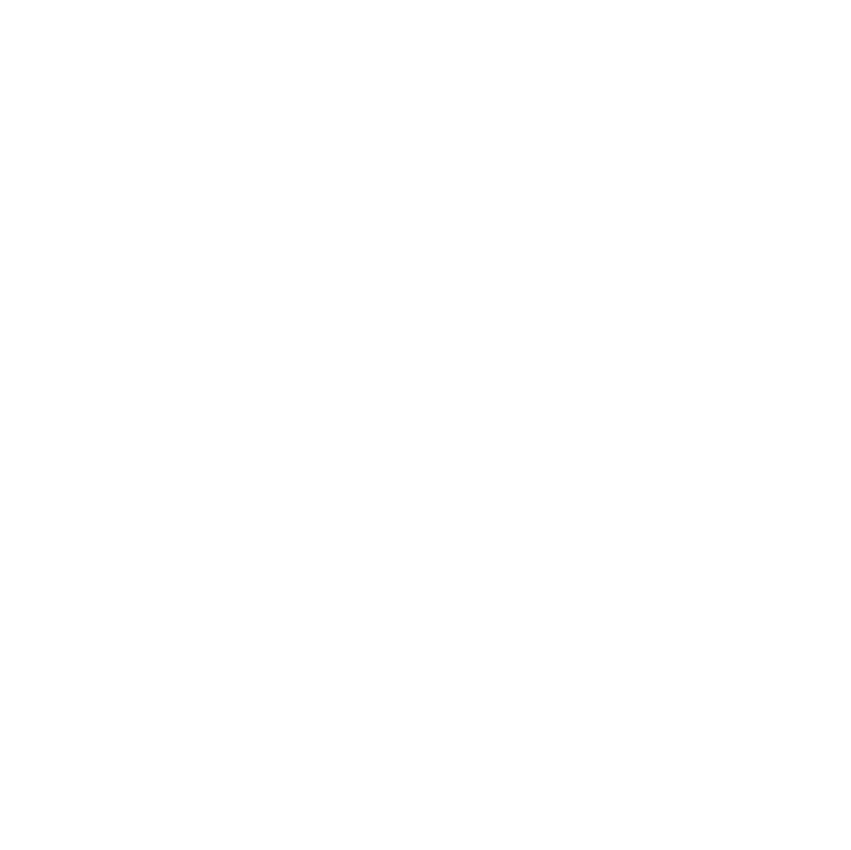
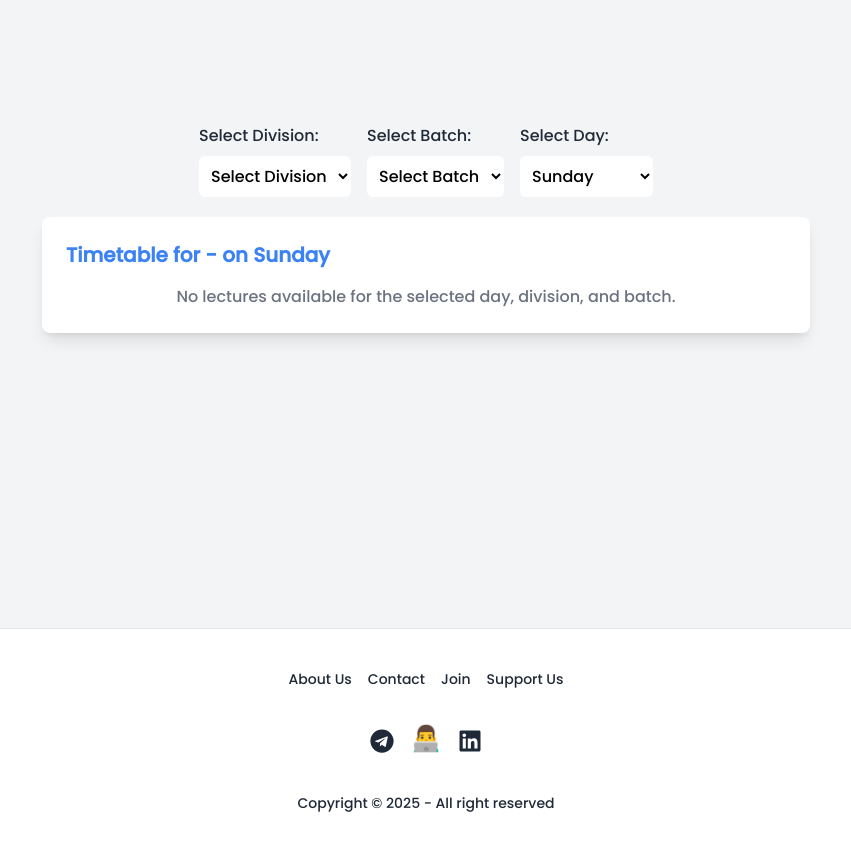
Before and after one commit to SatAlgo/SetUp, a React (Vite) app: page /TableTT in a window 1280 px wide. Before the commit this address had no page. Shown: the part 1040-1890 px from the top of the page, without its empty margins (214-1065 px from the left). Before the commit the page ends 800 px from the top, so only its background shows below. Built offline with nearby package versions, Linux system fonts and the light colour scheme.

Commit message:
daywise TT

```diff
--- a/src/App.jsx
+++ b/src/App.jsx
@@ -30,6 +30,7 @@
         <Route path="/JoinUs" element={<JoinUs />} />
         {/* <Route path="/TimeTable" element={<Timetable />} /> */}
         <Route path="/TT" element={<TT />} />
+        <Route path="/TableTT" element={<TT />} />
       </Routes>
       </div>
 
--- a/src/components/Banner.jsx
+++ b/src/components/Banner.jsx
@@ -50,7 +50,7 @@
       </div>
       <div className=" order-1 w-full md:w-1/2">
         {/* You can add content her if needed */}
-        <img src='/banner.png' className="w-92 h-92 mt-32 " alt="" />
+        <img src='/banner.png' className="w-92 h-92 mt-[70px] md:mt-32 " alt="" />
       </div>
     </div>
   );
--- a/src/components/Footer.jsx
+++ b/src/components/Footer.jsx
@@ -35,7 +35,7 @@
               </svg>
             </a> */}
 
-            <a href="https://satyamgaikwad.netlify.app/" target="_blank" rel="noopener noreferrer" className="text-[28px]">
+            <a href="https://satyamgaikwad.netlify.app/" target="_blank" rel="noopener noreferrer" className="text-[25px]">
               <i class="fas fa-globe "></i> 👨‍💻
             </a>
 
--- /dev/null
+++ b/src/components/TableTT.jsx
@@ -0,0 +1,138 @@
+import React, { useState, useEffect } from 'react';
+
+function Timetable() {
+  const [division, setDivision] = useState('');
+  const [batch, setBatch] = useState('');
+  const [day, setDay] = useState(new Date().toLocaleString('en-US', { weekday: 'long' }));
+
+  // Sample timetable data
+  const timetableData = {
+    A: {
+      4: {
+        Monday: [
+          { time: '08:30 AM - 10:20 AM', subject: 'EI Lab', teacher: 'STW', location: 'H207B' },
+          { time: '10:30 AM - 12:20 PM', subject: 'EVS Theory', teacher: 'NVB', location: 'H202' },
+          { time: '01:15 PM - 03:05 PM', subject: 'DBMS Lab', teacher: 'MNV', location: 'H306C' },
+        ],
+        Tuesday: [
+          { time: '08:30 AM - 10:20 AM', subject: 'EAD(Adv JAVA) Lab', teacher: 'Vinodini Gupta', location: 'H207B' },
+          { time: '10:30 AM - 12:20 PM', subject: 'EAD(Adv JAVA) Lab', teacher: 'Vinodini Gupta', location: 'H204B' },
+          { time: '01:15 PM - 02:10 PM', subject: 'DBMS Theory', teacher: 'MNV', location: 'H309' },
+          { time: '02:11 PM - 03:05 PM', subject: 'TOC', teacher: 'SBK', location: 'H309' },
+        ],
+        Wednesday: [
+          { time: '08:30 AM - 10:20 AM', subject: 'Proto(Mech) Lab', teacher: 'ORP', location: 'H002' },
+          { time: '10:30 AM - 12:20 PM', subject: 'Proto(Civil) Lab', teacher: 'SGS', location: 'H001' },
+          { time: '01:15 PM - 02:10 PM', subject: 'TOC', teacher: 'SBK', location: 'H309' },
+          { time: '02:11 PM - 03:05 PM', subject: 'ADS', teacher: 'BA', location: 'H309' },
+        ],
+        Thursday: [
+          { time: '08:30 AM - 09:25 AM', subject: 'EI Theory', teacher: 'PDG', location: 'H309' },
+          { time: '09:26 AM - 10:20 AM', subject: 'DBMS Theory', teacher: 'MNV', location: 'H309' },
+          { time: '10:30 AM - 12:20 PM', subject: 'ADS Lab', teacher: 'BA', location: 'H207B' },
+        ],
+        Friday: [
+          { time: '08:30 AM - 09:25 AM', subject: 'TOC Theory', teacher: 'SBK', location: 'H309' },
+          { time: '09:26 AM - 10:20 AM', subject: 'DBMS Theory', teacher: 'MNV', location: 'H309' },
+          { time: '10:30 AM - 11:25 AM', subject: 'EI Theory', teacher: 'PDG', location: 'H309' },
+          { time: '11:26 AM - 12:20 PM', subject: 'ADS Theory', teacher: 'BA', location: 'H309' },
+        ],
+      },
+    },
+  };
+
+  const handleDivisionChange = (e) => {
+    setDivision(e.target.value);
+    setBatch('');
+  };
+
+  const handleBatchChange = (e) => {
+    setBatch(e.target.value);
+  };
+
+  const handleDayChange = (e) => {
+    setDay(e.target.value);
+  };
+
+  const timetable = division && batch ? timetableData[division]?.[batch]?.[day] : [];
+
+  return (
+    <div className="flex flex-col items-center justify-center min-h-screen bg-gray-100 dark:bg-gray-900 dark:text-white px-4">
+
+      <div className="mb-5 flex flex-wrap md:space-x-4 space-y-3 md:space-y-0">
+        <div className="w-full md:w-auto">
+          <label htmlFor="division" className="block mb-2 font-medium">Select Division:</label>
+          <select
+            id="division"
+            value={division}
+            onChange={handleDivisionChange}
+            className="px-2 py-2 w-full rounded-md bg-white text-black dark:bg-gray-800 dark:text-white"
+          >
+            <option value="">Select Division</option>
+            <option value="A">A</option>
+          </select>
+        </div>
+
+        <div className="w-full md:w-auto">
+          <label htmlFor="batch" className="block mb-2 font-medium">Select Batch:</label>
+          <select
+            id="batch"
+            value={batch}
+            onChange={handleBatchChange}
+            className="px-2 py-2 w-full rounded-md bg-white text-black dark:bg-gray-800 dark:text-white"
+          >
+            <option value="">Select Batch</option>
+            <option value="4">4</option>
+          </select>
+        </div>
+
+        <div className="w-full md:w-auto">
+          <label htmlFor="day" className="block mb-2 font-medium">Select Day:</label>
+          <select
+            id="day"
+            value={day}
+            onChange={handleDayChange}
+            className="px-2 py-2 w-full rounded-md bg-white text-black dark:bg-gray-800 dark:text-white"
+          >
+            {['Monday', 'Tuesday', 'Wednesday', 'Thursday', 'Friday', 'Saturday', 'Sunday'].map((d) => (
+              <option key={d} value={d}>{d}</option>
+            ))}
+          </select>
+        </div>
+      </div>
+
+      <div className="bg-white dark:bg-gray-800 rounded-lg shadow-lg p-3 md:p-6 w-full max-w-3xl">
+        <h2 className="text-xl font-semibold mb-4 text-blue-500">Timetable for {division} - {batch} on {day}</h2>
+
+        {timetable && timetable.length > 0 ? (
+          <div className="overflow-x-auto">
+            <table className="w-full border-collapse border border-gray-300 dark:border-gray-600">
+              <thead>
+                <tr className="bg-gray-200 dark:bg-gray-900 text-black dark:text-teal-500">
+                  <th className="border border-gray-300 dark:border-gray-600 px-4 py-2">Time</th>
+                  <th className="border border-gray-300 dark:border-gray-600 px-4 py-2">Subject</th>
+                  <th className="border border-gray-300 dark:border-gray-600 px-4 py-2">Teacher</th>
+                  <th className="border border-gray-300 dark:border-gray-600 px-4 py-2">Location</th>
+                </tr>
+              </thead>
+              <tbody>
+                {timetable.map((lecture, index) => (
+                  <tr key={index} className="text-center odd:bg-gray-100 dark:odd:bg-gray-700">
+                    <td className="border border-gray-300 dark:border-gray-600 px-4 py-2">{lecture.time}</td>
+                    <td className="border border-gray-300 dark:border-gray-600 px-4 py-2">{lecture.subject}</td>
+                    <td className="border border-gray-300 dark:border-gray-600 px-4 py-2">{lecture.teacher}</td>
+                    <td className="border border-gray-300 dark:border-gray-600 px-4 py-2">{lecture.location}</td>
+                  </tr>
+                ))}
+              </tbody>
+            </table>
+          </div>
+        ) : (
+          <p className="text-center text-gray-500">No lectures available for the selected day, division, and batch.</p>
+        )}
+      </div>
+    </div>
+  );
+}
+
+export default Timetable;
--- a/src/components/Timetable.jsx
+++ b/src/components/Timetable.jsx
@@ -290,6 +290,7 @@
       <Link to="/" className="mt-5 mb-4 text-blue-500 hover:text-blue-700">Back to Home</Link>
 
     </div>
+
   );
 }
 
--- a/src/content/TT.jsx
+++ b/src/content/TT.jsx
@@ -2,6 +2,7 @@
 import React from "react";
 import Navbar from "../components/Navbar";
 import Timetable from "../components/Timetable";
+import TableTT from "../components/TableTT";
 import Footer from "../components/Footer";
 
 function TT() {
@@ -11,6 +12,7 @@
             <div className="min-h-screen">
             <Timetable />
             </div>
+            <TableTT/>
             <Footer />
         </>
     );
```
